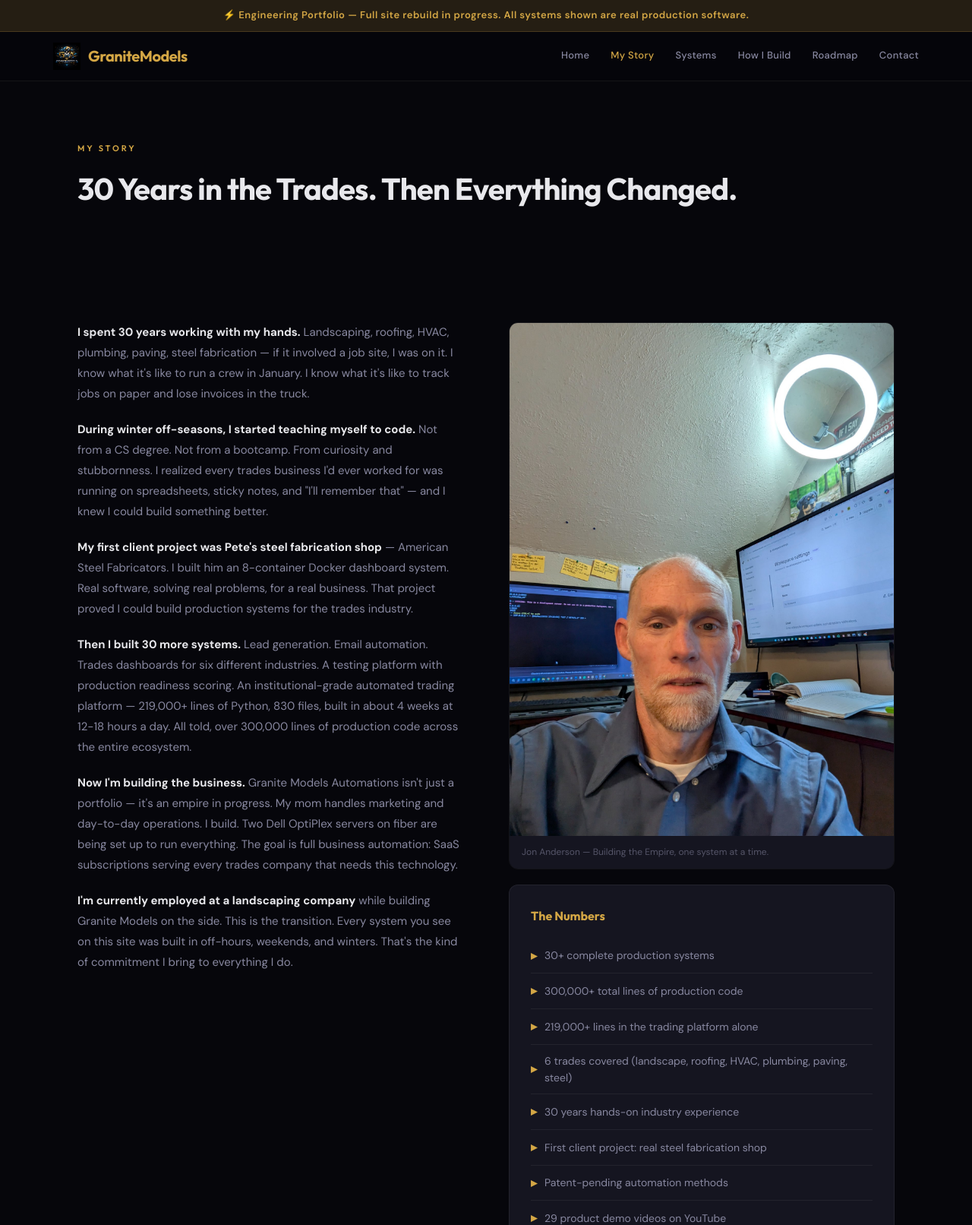
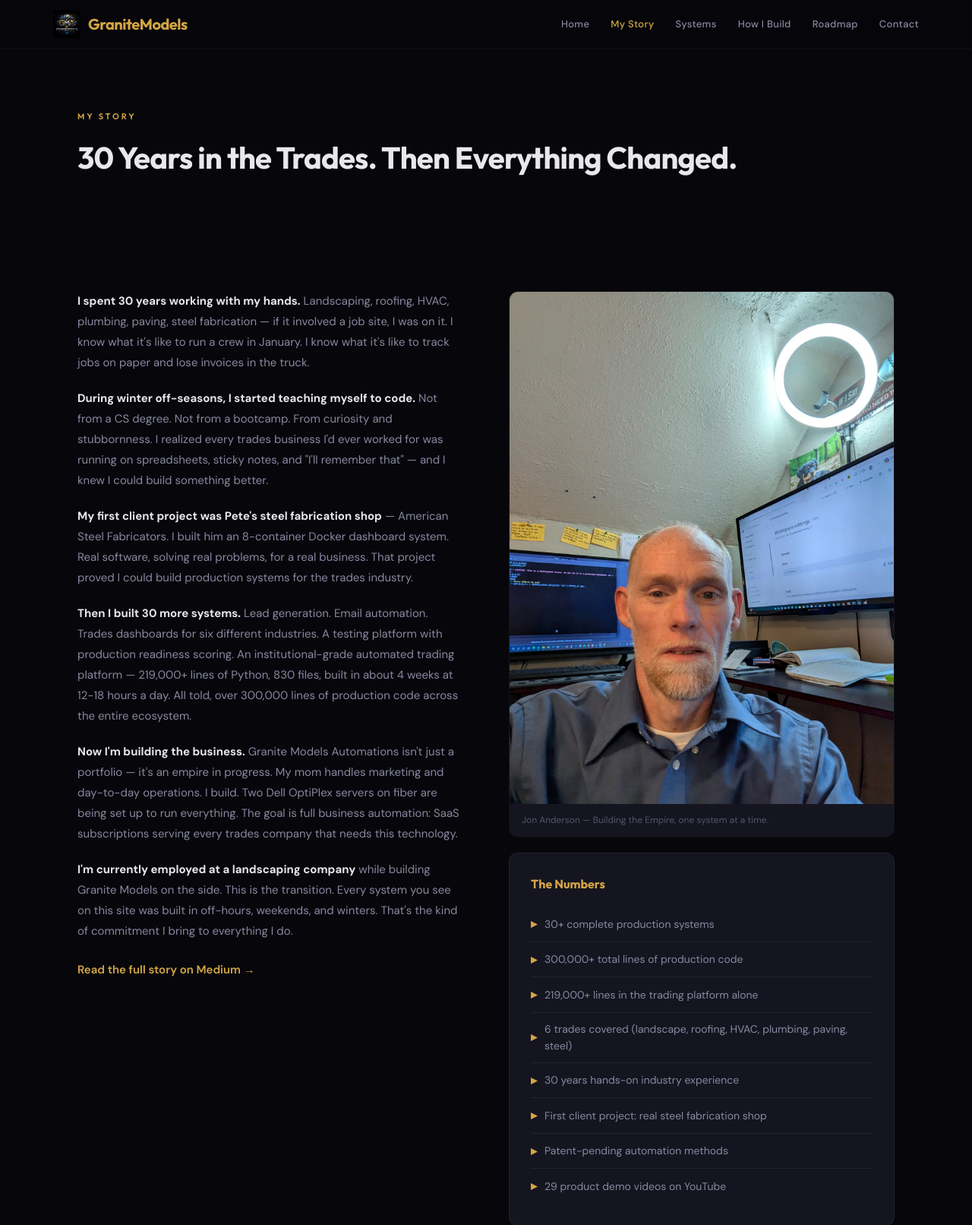
Before and after one commit to granitemodels-hub/granite-models-store, a Flask app: page /story in a window 1280 px wide. Shown: the top 1612 px of the page at 76% size. Run offline with Flask 3, Linux system fonts and the light colour scheme; some libraries are stand-ins or nearby versions.

Commit message:
Remove rebuild banner, add Medium article link, fix Medium profile URL

```diff
--- a/app.py
+++ b/app.py
@@ -193,7 +193,7 @@ SECTORS = [
 SOCIAL = {
     'linkedin': 'https://www.linkedin.com/in/jon-anderson-418122300',
     'facebook': 'https://www.facebook.com/jon.anderson.236899',
-    'medium': 'https://granitemodels.store',
+    'medium': 'https://medium.com/@axelfrankie525',
     'youtube': 'https://www.youtube.com/@granitemodels',
     'github': 'https://github.com/granitemodels-hub',
     'x': 'https://x.com/granitemodels',
--- a/templates/base.html
+++ b/templates/base.html
@@ -18,8 +18,6 @@
 <link rel="stylesheet" href="/static/styles.css">
 </head>
 <body>
-
-<div class="banner">⚡ Engineering Portfolio — Full site rebuild in progress. All systems shown are real production software.</div>
 
 <nav class="nav">
 <div class="nav-inner">
--- a/templates/story.html
+++ b/templates/story.html
@@ -22,6 +22,8 @@
         <p><strong>Now I'm building the business.</strong> Granite Models Automations isn't just a portfolio — it's an empire in progress. My mom handles marketing and day-to-day operations. I build. Two Dell OptiPlex servers on fiber are being set up to run everything. The goal is full business automation: SaaS subscriptions serving every trades company that needs this technology.</p>
 
         <p><strong>I'm currently employed at a landscaping company</strong> while building Granite Models on the side. This is the transition. Every system you see on this site was built in off-hours, weekends, and winters. That's the kind of commitment I bring to everything I do.</p>
+
+        <p style="margin-top:24px"><a href="https://medium.com/@axelfrankie525/then-i-built-the-software-the-industry-is-missing-i-spent-30-years-in-the-trades-e9216b584ae3?source=friends_link&sk=5d0c2ea63fd4aafd5dfed836170524fd" target="_blank" style="color:var(--gold);font-weight:600">Read the full story on Medium →</a></p>
       </div>
 
       <div>
```
